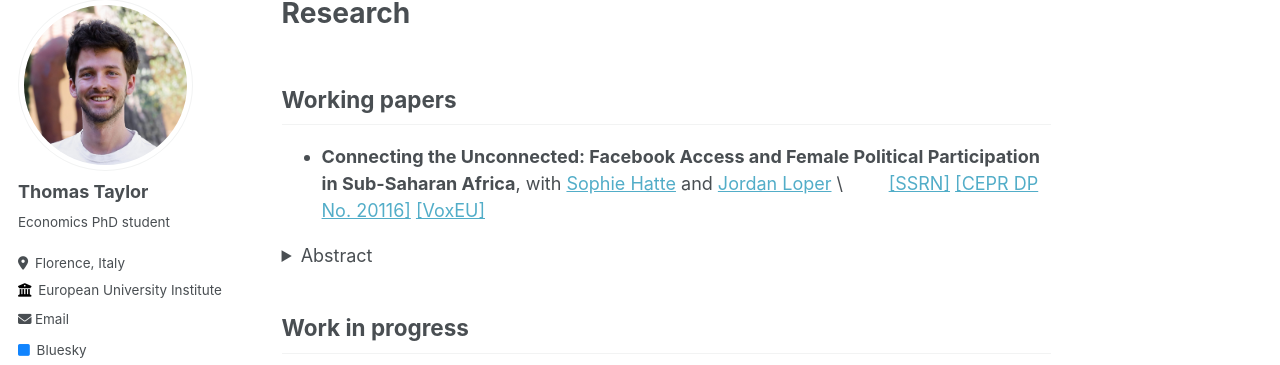
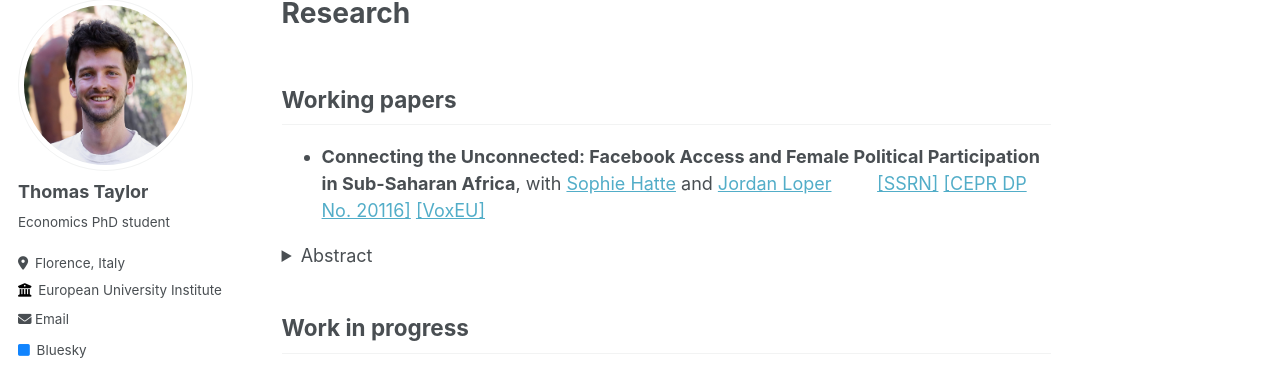
Before and after one commit to thomastaylor-econ/thomastaylor-econ.github.io, a Jekyll site: the page built from _pages/research.md, in a window 1280 px wide and 984 px high. Shown: the part 119-484 px from the top of the window. Built offline with Jekyll 4.4.1, drawn with Linux system fonts in a browser that asks for light colours.

```diff
--- a/_pages/research.md
+++ b/_pages/research.md
@@ -6,7 +6,7 @@ author_profile: true
 
 ## Working papers
 
-- **Connecting the Unconnected: Facebook Access and Female Political Participation in Sub-Saharan Africa**, with [Sophie Hatte][hatte_link]{:target="_blank" rel="noopener"} and [Jordan Loper][loper_link]{:target="_blank" rel="noopener"} \
+- **Connecting the Unconnected: Facebook Access and Female Political Participation in Sub-Saharan Africa**, with [Sophie Hatte][hatte_link]{:target="_blank" rel="noopener"} and [Jordan Loper][loper_link]{:target="_blank" rel="noopener"}
 &nbsp; &nbsp; &nbsp; &nbsp;  [\[SSRN\]][HLT_ssrn]{:target="_blank" rel="noopener"} [\[CEPR DP No. 20116\]][HLT_cepr]{:target="_blank" rel="noopener"} [\[VoxEU\]][HLT_vox]{:target="_blank" rel="noopener"}
 
 <style>
```
